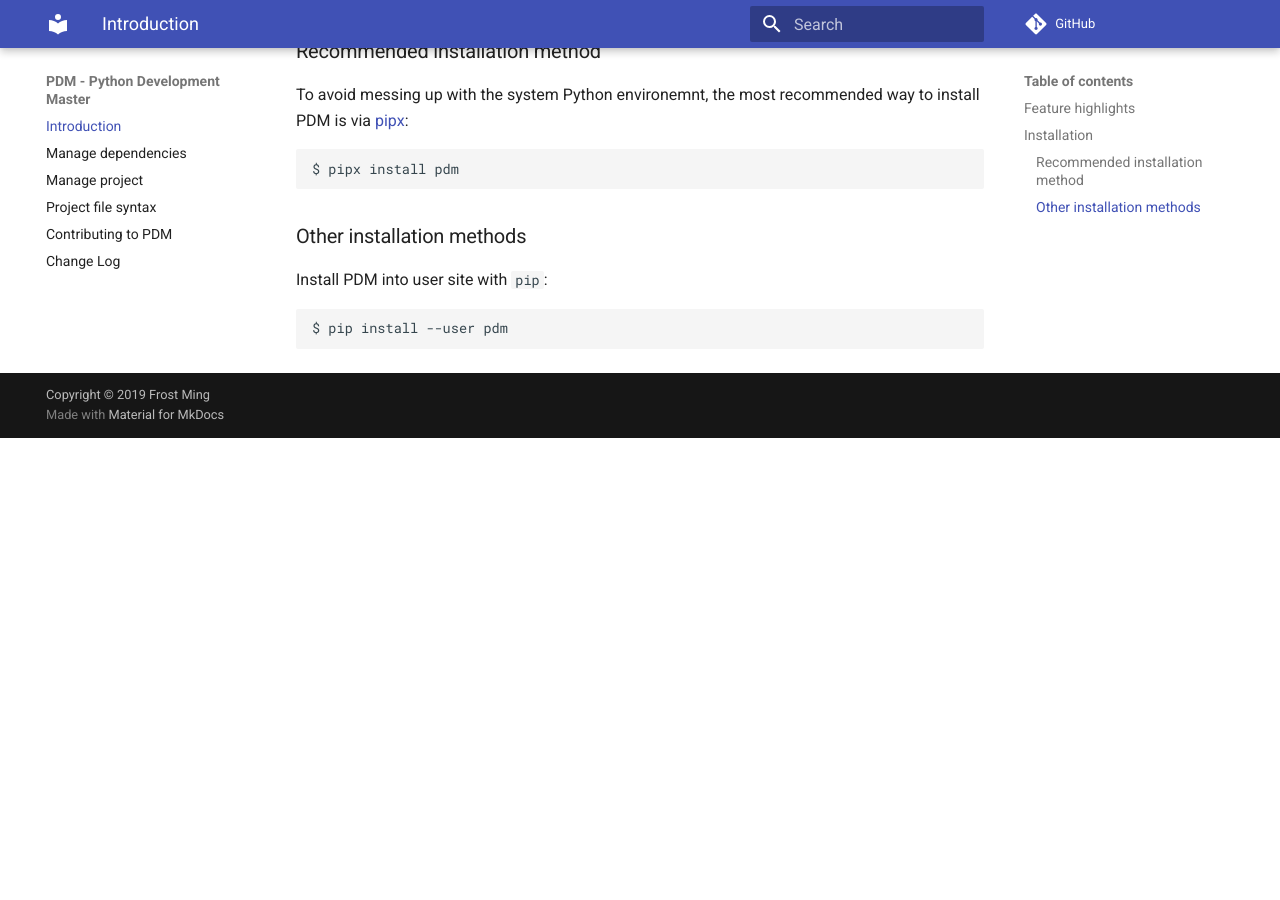
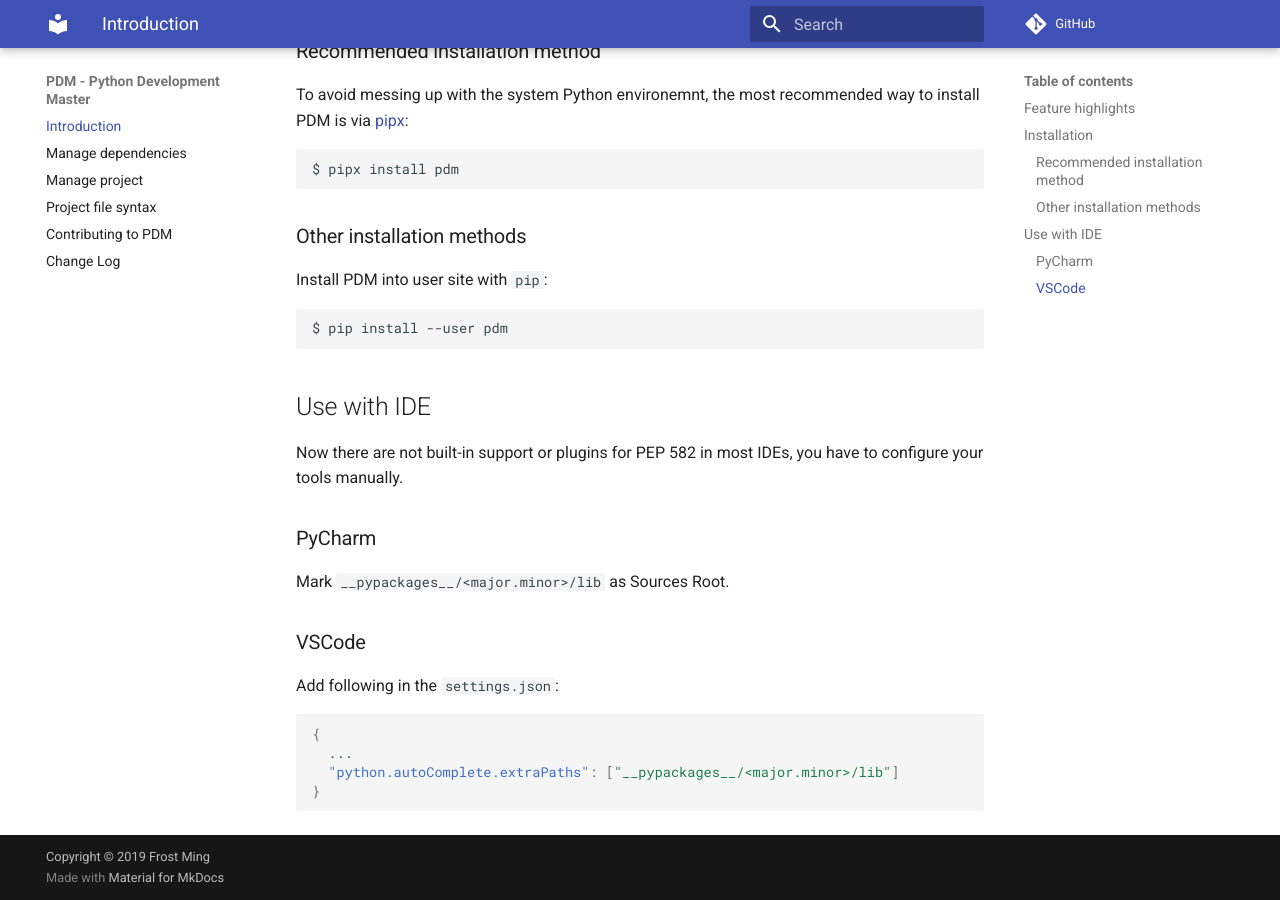
Before and after one commit to ChrisSanderser/pd-ms, an MkDocs documentation site: the page built from docs/docs/index.md, in a window 1280 px wide and 900 px high, scrolled down 677 px. Built offline with MkDocs 1.6.1 and Material for MkDocs 9.7.7, drawn with Linux system fonts in a browser that asks for light colours; comment, search, counter and statistics services are not loaded; before the commit the page ends 1115 px from its top, so only the background shows below that.

Commit message:
add instructions for IDE

````diff
--- a/docs/docs/index.md
+++ b/docs/docs/index.md
@@ -34,3 +34,22 @@ Install PDM into user site with `pip`:
 ```bash
 $ pip install --user pdm
 ```
+
+## Use with IDE
+
+Now there are not built-in support or plugins for PEP 582 in most IDEs, you have to configure your tools manually.
+
+### PyCharm
+
+Mark `__pypackages__/<major.minor>/lib` as Sources Root.
+
+### VSCode
+
+Add following in the `settings.json`:
+
+```json
+{
+  ...
+  "python.autoComplete.extraPaths": ["__pypackages__/<major.minor>/lib"]
+}
+```
````
